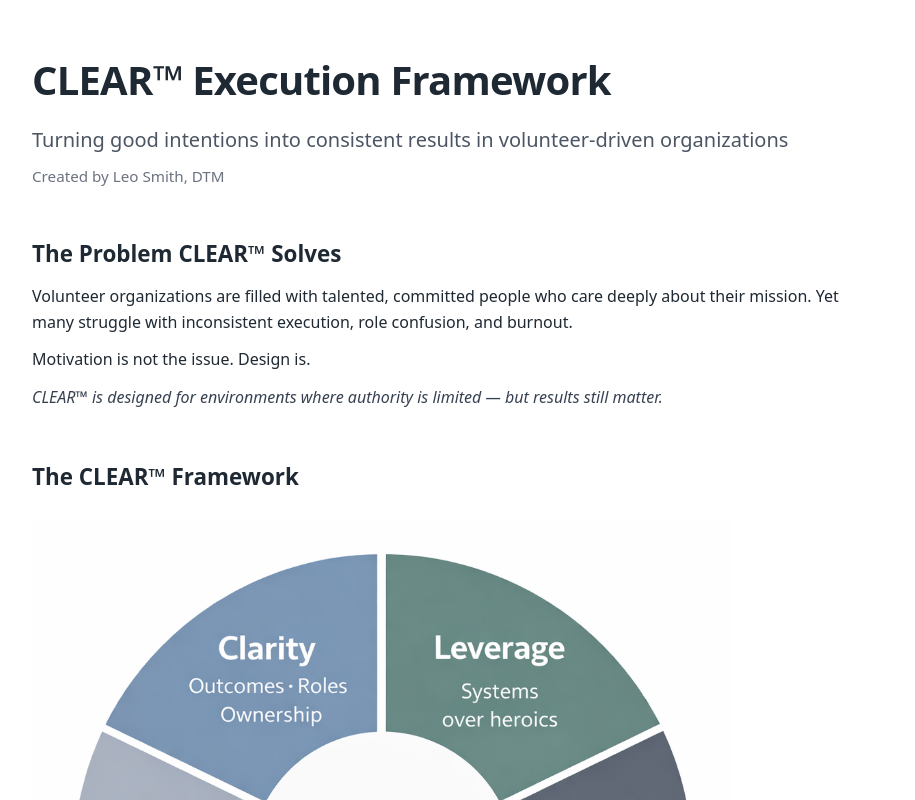
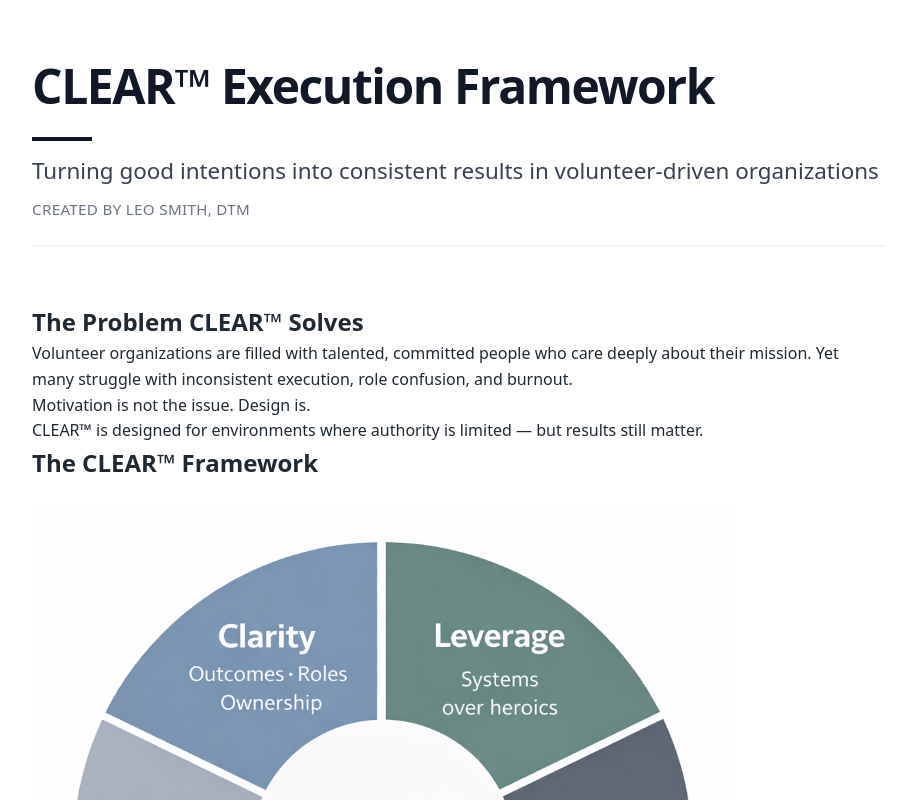
Before and after one commit to Leosmith1244/clear-execution-framework, a website: page Index.html in a window 1280 px wide. Shown: the top 800 px of the page, without its empty margins (182-1097 px from the left). Drawn offline with Linux system fonts and the light colour scheme.

Commit message:
Add files via upload

```diff
--- a/assets/clear-simple.css
+++ b/assets/clear-simple.css
@@ -19,46 +19,42 @@ body {
   padding: 3rem 1.5rem;
 }
 
-/* Hero */
+/* =====================
+   Hero (Brand Anchor)
+   ===================== */
 .hero {
-  margin-bottom: 3rem;
+  margin-bottom: 3.5rem;
+  padding-bottom: 1.5rem;
+  border-bottom: 2px solid #f1f5f9;
 }
 
 .hero h1 {
-  font-size: 2.5rem;
-  font-weight: 700;
-  letter-spacing: -0.02em;
+  font-size: 3rem;
+  font-weight: 800;
+  letter-spacing: -0.03em;
   margin-bottom: 0.75rem;
+  color: #111827;
 }
-
+.hero h1::after {
+  content: "";
+  display: block;
+  width: 60px;
+  height: 4px;
+  margin-top: 0.75rem;
+  background: #111827;
+}
 .subtitle {
-  font-size: 1.25rem;
-  color: #4b5563;
+  font-size: 1.4rem;
+  font-weight: 500;
+  color: #374151;
   margin-bottom: 0.5rem;
 }
 
 .byline {
   font-size: 0.95rem;
+  letter-spacing: 0.02em;
+  text-transform: uppercase;
   color: #6b7280;
-}
-
-/* Sections */
-.section {
-  margin-bottom: 3rem;
-}
-
-.section h2 {
-  font-size: 1.4rem;
-  margin-bottom: 0.75rem;
-}
-
-.section p {
-  margin-bottom: 0.75rem;
-}
-
-.emphasis {
-  font-style: italic;
-  color: #374151;
 }
 
 /* Framework */
@@ -163,10 +159,13 @@ body {
     margin-bottom: 1.25rem;
   }
 
-  .section h2 {
-    font-size: 1.15rem;
-    margin-bottom: 0.4rem;
-  }
+.section h2 {
+  font-size: 1.5rem;
+  font-weight: 600;
+  margin-bottom: 0.75rem;
+  color: #111827;
+  letter-spacing: -0.01em;
+}
 
   .section p {
     margin-bottom: 0.45rem;
@@ -193,12 +192,18 @@ body {
   }
 
   /* Footer: keep it compact */
-  .footer {
-    border-top: 1px solid #d1d5db;
-    padding-top: 0.75rem;
-    font-size: 0.85rem;
-    color: #111827;
-  }
+ .footer {
+  border-top: 1px solid #e5e7eb;
+  padding-top: 1.5rem;
+  font-size: 0.95rem;
+  color: #4b5563;
+}
+
+.footer-note {
+  margin-top: 0.5rem;
+  font-weight: 500;
+  color: #111827;
+}
 
   /* Links print cleanly */
   a {
```
